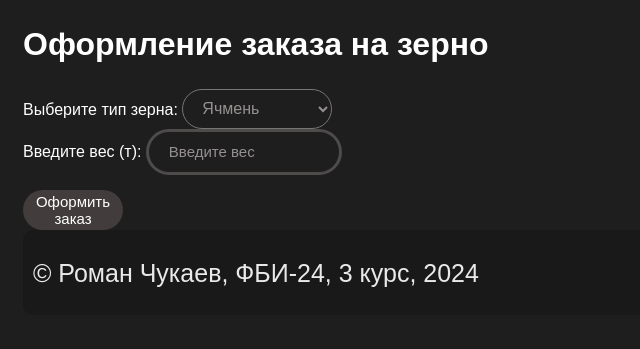
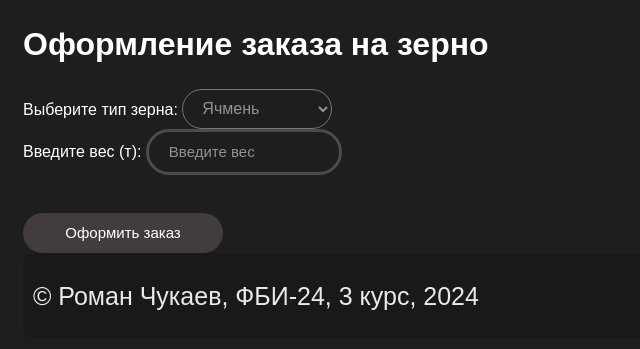
Before and after one commit to Roman3340/web-progr-labs2, a Flask app: page /lab4/grain-order in a window 1280 px wide. Shown: the part 87-436 px from the top of the page, without its empty margins (0-640 px from the left). Run offline with Flask 3, Linux system fonts and the light colour scheme.

Commit message:
заказ зерна 4

```diff
--- a/templates/lab4/grain-order.html
+++ b/templates/lab4/grain-order.html
@@ -19,8 +19,10 @@
             <input type="number" class="inputC" id="weight" name="weight" step="0.01" min="0" placeholder="Введите вес">
         </div>
 
+        <br>
+
         <div>
-            <button type="submit" class="button">Оформить заказ</button>
+            <button type="submit" class="button" style="width: 200px;">Оформить заказ</button>
         </div>
     </form>
 
```
